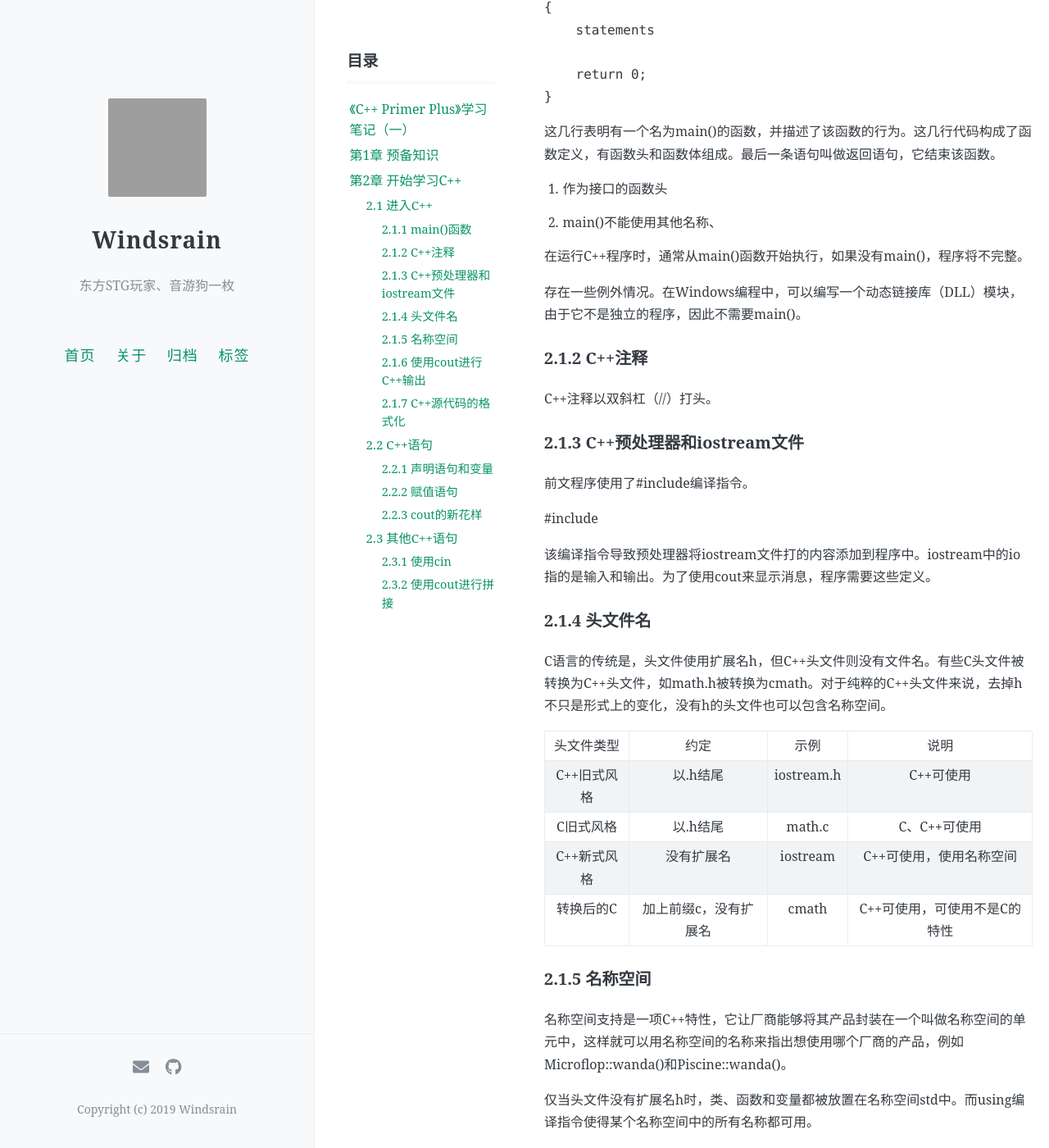
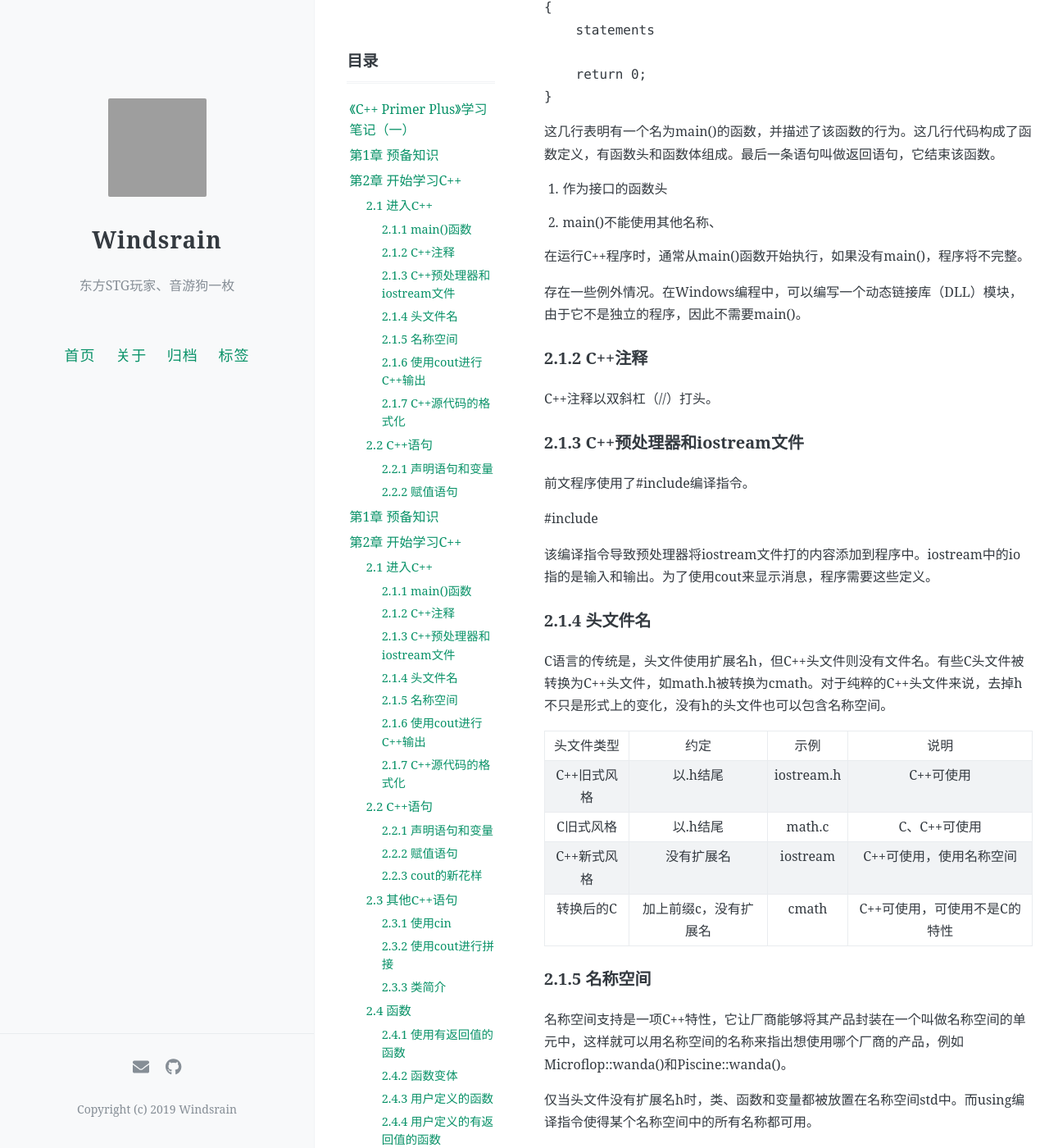
Before and after one commit to Windsrain/Windsrain.github.io, a Jekyll site: the page built from _posts/2019-09-16-cpp-study.md, in a window 1280 px wide and 1400 px high, scrolled down 1310 px. Shown: the whole window at 82% size. Built offline with Jekyll 4.4.1, drawn with Linux system fonts in a browser that asks for light colours; nearby versions of some CDN libraries; comment, search, counter and statistics services are not loaded; some of the changed text lies outside the part shown; grey boxes are pictures that could not be loaded.

Commit message:
Update 2019-09-16-cpp-study.md

````diff
--- a/_posts/2019-09-16-cpp-study.md
+++ b/_posts/2019-09-16-cpp-study.md
@@ -1,3 +1,147 @@
+---
+layout: post
+title: 《C++ Primer Plus》学习笔记（一）
+data: 2019-09-11
+Author: Windsrain
+categories:
+tags: [C++]
+comments: true
+toc: true
+---
+
+# 第1章 预备知识
+
+# 第2章 开始学习C++
+
+## 2.1 进入C++
+
+首先用一个显示消息的C++程序介绍C++的基本功能。C++对大小写敏感，即区分大写字符和小写字符。
+
+``` c++
+#include <iostream>
+int main ()
+{
+    using namespace std;
+    cout << "Come up and C++ me some time."	//output
+    cout << endl;
+
+    return 0;
+}
+```
+
+运行程序后会显示引号里面的内容。
+
+**C语言输入和输出**
+
+C++能够使用printf()、scanf()和其他所有标准C输入和输出函数，只需要包含常规C语言的stdio.h文件。C++的输入工具在C版本的基础上作了很多改进。
+
+上面示例程序包含下列元素：
+
+* 注释，由前缀//标识。
+* 预处理器编译指令#include。
+* 函数头：int main()。
+* 编译指令：using namespace。
+* 函数体：用{}括起。
+* 使用cout工具显示消息的语句。
+* 结束main()函数的return语句。
+
+### 2.1.1 main()函数
+
+上文程序的基本结构如下：
+
+```C++
+int main()
+{
+    statements
+
+    return 0;
+}
+```
+
+这几行表明有一个名为main()的函数，并描述了该函数的行为。这几行代码构成了函数定义，有函数头和函数体组成。最后一条语句叫做返回语句，它结束该函数。
+
+1. 作为接口的函数头
+
+2. main()不能使用其他名称、
+
+在运行C++程序时，通常从main()函数开始执行，如果没有main()，程序将不完整。
+
+存在一些例外情况。在Windows编程中，可以编写一个动态链接库（DLL）模块，由于它不是独立的程序，因此不需要main()。
+
+### 2.1.2 C++注释
+
+C++注释以双斜杠（//）打头。
+
+### 2.1.3 C++预处理器和iostream文件
+
+前文程序使用了#include编译指令。
+
+#include <iostream>
+
+该编译指令导致预处理器将iostream文件打的内容添加到程序中。iostream中的io指的是输入和输出。为了使用cout来显示消息，程序需要这些定义。
+
+### 2.1.4 头文件名
+
+C语言的传统是，头文件使用扩展名h，但C++头文件则没有文件名。有些C头文件被转换为C++头文件，如math.h被转换为cmath。对于纯粹的C++头文件来说，去掉h不只是形式上的变化，没有h的头文件也可以包含名称空间。
+
+| 头文件类型  |         约定          |    示例    |             说明             |
+| :---------: | :-------------------: | :--------: | :--------------------------: |
+| C++旧式风格 |       以.h结尾        | iostream.h |          C++可使用           |
+|  C旧式风格  |       以.h结尾        |   math.c   |         C、C++可使用         |
+| C++新式风格 |      没有扩展名       |  iostream  |   C++可使用，使用名称空间    |
+|  转换后的C  | 加上前缀c，没有扩展名 |   cmath    | C++可使用，可使用不是C的特性 |
+
+### 2.1.5 名称空间
+
+名称空间支持是一项C++特性，它让厂商能够将其产品封装在一个叫做名称空间的单元中，这样就可以用名称空间的名称来指出想使用哪个厂商的产品，例如Microflop::wanda()和Piscine::wanda()。
+
+仅当头文件没有扩展名h时，类、函数和变量都被放置在名称空间std中。而using编译指令使得某个名称空间中的所有名称都可用。
+
+### 2.1.6 使用cout进行C++输出
+
+1. 控制符endl
+
+endl表示重起一行，在输出流中插入endl将导致屏幕光标移到下一行开头。
+
+2. 换行符
+
+C++还提供了另一种指示换行的旧式方法：\n。
+
+### 2.1.7 C++源代码的格式化
+
+1. 源代码中的标记和空白
+
+一行代码中不可分割的元素叫做标记，通常必须用空格、制表符或回车将两个标记分开，空格、制表符和回车统称为空白。
+
+2. C++源代码风格
+
+* 每条语句占一行。
+* 每个函数都有一个开始花括号和一个结束花括号，这两个花括号各占一行。
+* 函数中的语句都相对于花括号进行缩进。
+* 与函数名称相关的圆括号周围没有空白。
+
+
+
+## 2.2 C++语句
+
+### 2.2.1 声明语句和变量
+
+```C++
+int x;
+```
+
+### 2.2.2 赋值语句
+
+```C++
+x = 25;
+x = x - 1;
+```
+
+符号=叫做赋值运算符，可以连续使用。
+
+```C++
+x = y = z = 89;
+```
 ---
 layout: post
 title: 《C++ Primer Plus》学习笔记（一）
@@ -170,3 +314,71 @@ cin >> x;
 ```
 cout << "wzk has get " << score << " point. He tql!" << endl;
 ```
+
+### 2.3.3 类简介
+
+类是C++中面向对象编程（OOP）的核心概念之一。
+
+类描述了一种数据类型的全部属性（包括可使用它执行的操作），对象是根据这些描述创建的实体。
+
+
+
+## 2.4 函数
+
+### 2.4.1 使用有返回值的函数
+
+```c++
+x = sqrt(6.25);
+```
+
+表达式**sqrt(6.25)**将调用**sqrt()**函数，被称为函数调用。
+
+### 2.4.2 函数变体
+
+有些函数需要多项信息，这些函数使用多个参数，参数间用逗号分开。
+
+```C++
+double pow(double, double);
+```
+
+另外一些函数不接受任何参数。
+
+```C++
+int rand(void);
+```
+
+还有一些函数没有返回值。
+
+```C++
+void bucks(double);
+```
+
+### 2.4.3 用户定义的函数
+
+```C++
+type functionname(argumentlist)
+{
+    statements
+}
+```
+
+C++不允许将函数定义嵌套在另一个函数定义中。
+
+### 2.4.4 用户定义的有返回值的函数
+
+```C++
+int stonetolb(int sts)
+{
+    int pounds = 14 * sts;
+    return pounds;
+}
+```
+
+### 2.4.5 在多函数程序中使用using编译指令
+
+* 将**using namespace std;**放在函数定义之前，让文件中所有的函数都能够使用名称空间中所有的元素。
+* 将**using namespace std;**放在特定的函数定义中，让该寒素能够使用名称空间中的所有元素。
+* 在特定的函数中使用类似**using std::cout;**这样的编译指令，让该函数能够使用指定的元素。
+* 完全不使用编译指令**using**，而在需要使用名称空间的元素时，使用前缀**std::**。
+
+## 2.5 总结
````
